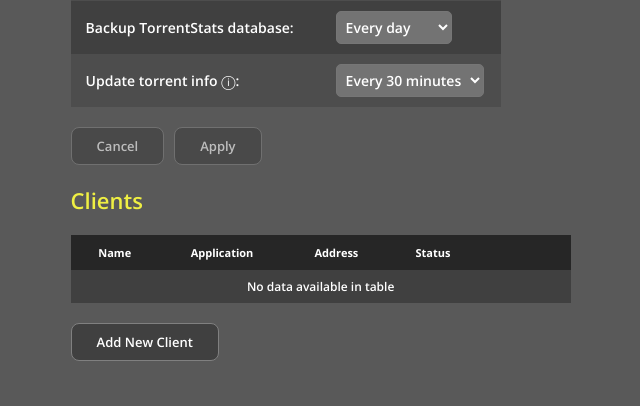
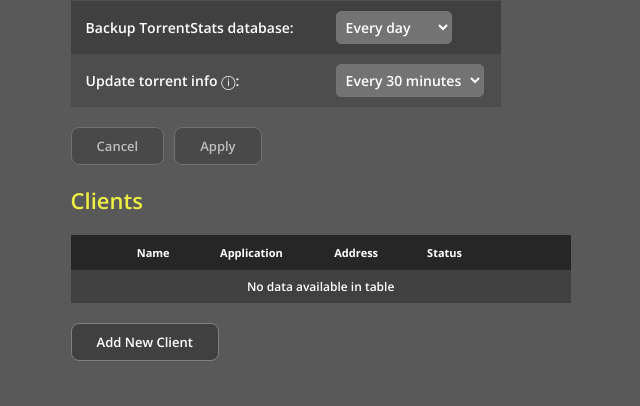
Before and after one commit to csteven1/TorrentStats, a Flask app: page /settings in a window 1280 px wide. Shown: the part 419-825 px from the top of the page, without its empty margins (51-691 px from the left). Run offline with Flask 2, Linux system fonts and the light colour scheme; data that the repository does not hold is empty; parts of the project's set-up code (start-up, migrations or seed data) failed here and were passed over; some libraries are stand-ins or nearby versions.

Commit message:
Add column in client table for Sync

```diff
--- a/src/templates/settings.html
+++ b/src/templates/settings.html
@@ -100,9 +100,10 @@
 			<button class="settingButton" id="cancelTasks" disabled>Cancel</button><button class="settingButton" id="saveTasks" disabled>Apply</button>
 		</div>
 		<h2 style="margin-top:20px;padding-bottom:20px">Clients</h2>
-		<table id="clients_table" class="display" style="width:500px;">
+		<table id="clients_table" class="display">
 			<thead>
 				<tr>
+					<th></th>
 					<th>Name</th>
 					<th>Application</th>
 					<th>Address</th>
@@ -180,7 +181,7 @@
 								<label for="ip">IP Address:</label>
 							</div>
 							<div class="addInput">
-								<input type="text" name="ip" id="add-ip" placeholder="e.g. 127.0.0.1:9091">
+								<input type="text" name="ip" id="add-ip" placeholder="e.g. http://127.0.0.1:8080">
 							</div>
 						</div>
 						<div class="row-client-modal settingRow1">
```
